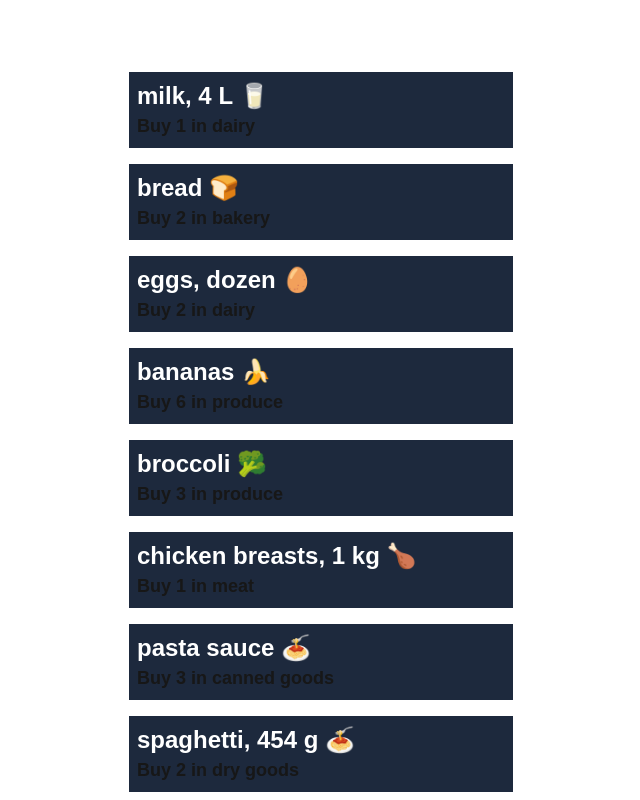
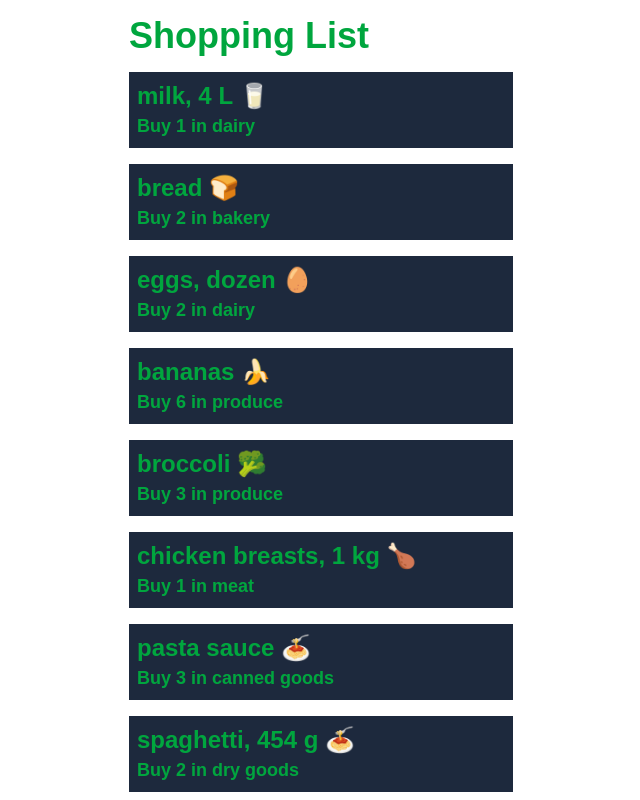
Before and after one commit to mbama-chidera/cprg306-assignments, a Next.js app: page /week-3 in a window 1280 px wide. Shown: the top 800 px of the page, without its empty margins (303-943 px from the left). Built offline with nearby package versions, Linux system fonts and the light colour scheme.

Commit message:
fix week 3

```diff
--- a/app/week-3/item.js
+++ b/app/week-3/item.js
@@ -2,8 +2,8 @@
 export default function Item({ name, quantity, category }) {
   return (
     <li className="bg-slate-800 my-4 p-2 w-96">
-      <p className="text-2xl font-bold text-white">{name}</p>
-      <p className="text-lg font-bold">
+      <p className="text-2xl font-bold text-green-600">{name}</p>
+      <p className="text-lg font-bold text-green-600">
         Buy {quantity} in {category}
       </p>
     </li>
--- a/app/week-3/page.js
+++ b/app/week-3/page.js
@@ -4,7 +4,7 @@ import ItemList from "./item-list";
 export default function Page() {
   return (
     <main className="mx-auto max-w-md p-4">
-      <h1 className="text-4xl font-bold text-white">
+      <h1 className="text-4xl font-bold text-green-600 mb-4">
         Shopping List
       </h1>
       <ItemList />
```
